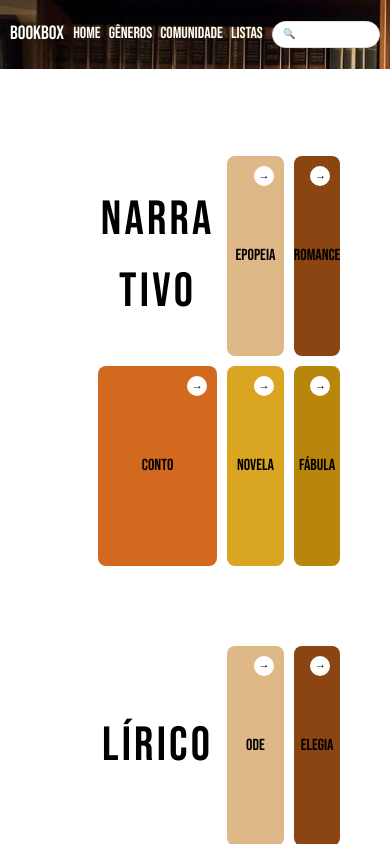
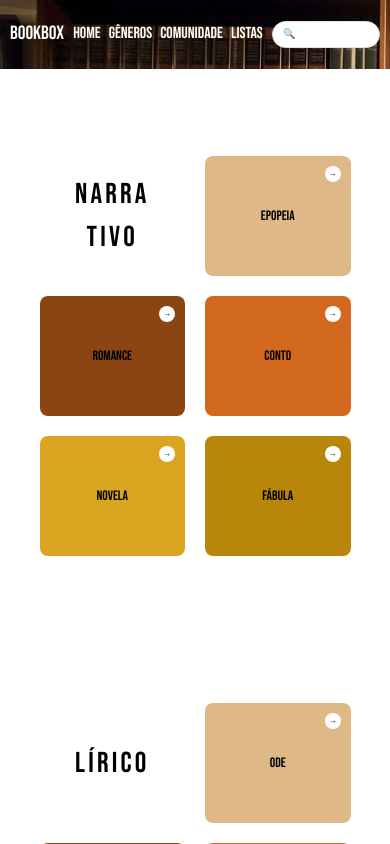
Before and after one commit to anajuAndrade/BookBox_BRADWEB, a React (Vite) app in the folder front/: page /Generos in a window 390 px wide. Shown: the top 844 px of the page. Built offline with nearby package versions, Linux system fonts and the light colour scheme.

Commit message:
Responsividade Css

```diff
--- a/front/src/components/layouts/Generos.jsx
+++ b/front/src/components/layouts/Generos.jsx
@@ -48,6 +48,7 @@ export default function Generos() {
                 <div className="Espaco"></div>
                 <div className="Espaco"></div>
                 <div className="Espaco"></div>
+                <div className="EspacoTelaPeq"></div>
 
                 {/*Gênero 2*/}
                 <div className="Genero Lírico">
@@ -92,6 +93,7 @@ export default function Generos() {
                 <div className="Espaco"></div>
                 <div className="Espaco"></div>
                 <div className="Espaco"></div>
+                <div className="EspacoTelaPeq"></div>
 
                 {/*Gênero 3*/}
                 <div className="Genero Dramático">
--- a/front/src/css/generos.css
+++ b/front/src/css/generos.css
@@ -73,3 +73,67 @@ a {
 .Espaco {
     margin-bottom: 50%;
 }
+
+.EspacoTelaPeq {
+    display: none;
+}
+
+@media (max-width: 768px) {
+    .Generos {
+        grid-template-columns: repeat(3, 1fr);
+        gap: 15px;
+        max-width: 85%;
+    }
+
+    .Genero {
+        font-size: 2rem;
+        height: 140px;
+    }
+
+    .SubGenero {
+        height: 140px;
+        font-size: 0.9rem;
+    }
+
+    .Icone {
+        font-size: 0.6rem;
+        width: 18px;
+        height: 18px;
+    }
+
+    .Espaco {
+        margin-bottom: 40%;
+    }
+}
+
+@media (max-width: 480px) {
+    .Generos {
+        grid-template-columns: repeat(2, 1fr);
+        gap: 20px;
+        max-width: 90%;
+    }
+
+    .Genero {
+        font-size: 1.8rem;
+        height: 120px;
+    }
+
+    .SubGenero {
+        height: 120px;
+        font-size: 0.85rem;
+    }
+
+    .Icone {
+        font-size: 0.5rem;
+        width: 16px;
+        height: 16px;
+    }
+
+    .Espaco {
+        margin-bottom: 30%;
+    }
+
+    .EspacoTelaPeq {
+        display: block;
+    }
+}
```
